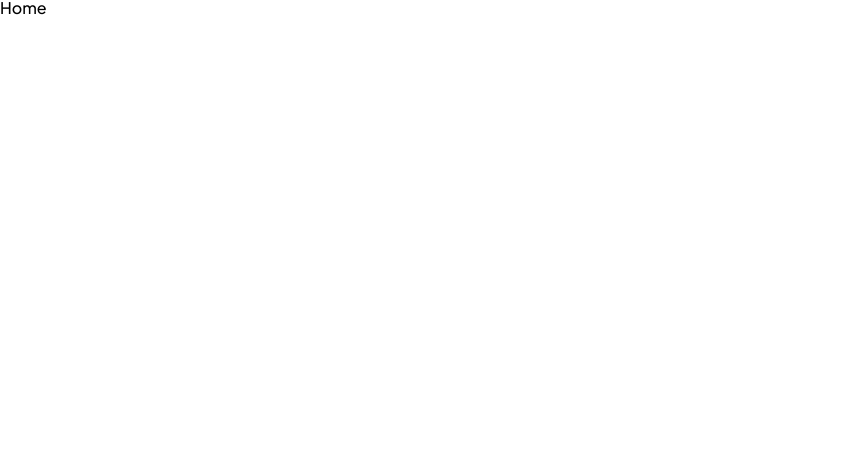
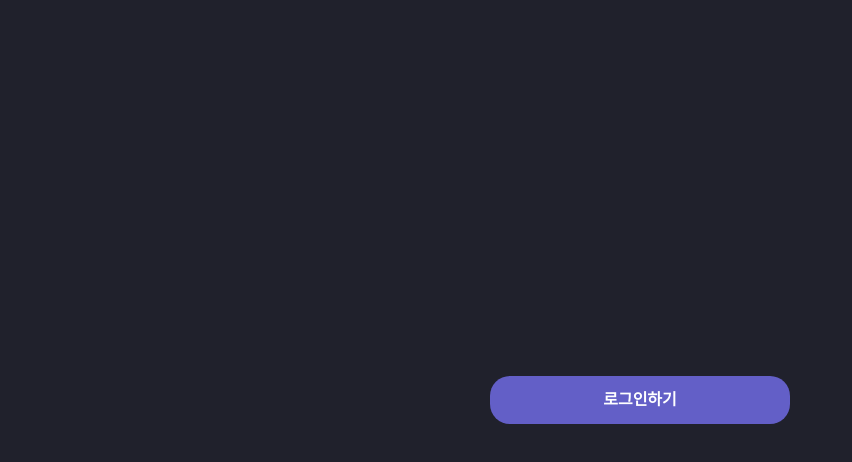
Before and after one commit to sgsg9447/study-manager, a React (Create React App) app: page / in a window 1280 px wide. Shown: the top 462 px of the page, without its empty margins (0-852 px from the left). Built offline with nearby package versions, Linux system fonts and the light colour scheme.

Commit message:
feat : home page, button component ui publishing

```diff
--- a/src/App.scss
+++ b/src/App.scss
@@ -10,6 +10,11 @@
 @import "./styles/mixins/responsive";
 @import "./styles/mixins/text-style";
 
+@import "./styles/modules/button";
+
+@import "./styles/layouts/grids";
+
+@import "./pages/home/home";
 
 body {
   font-family: "Plus Jakarta Sans", sans-serif;
--- /dev/null
+++ b/src/components/common/Button.tsx
@@ -0,0 +1,38 @@
+import { CSSProperties, useMemo } from "react";
+
+type Variant = "outlined" | "contained" | "text";
+
+export default function Button({
+  children,
+  onClick,
+  variant = "contained",
+  size = "md",
+  style,
+}: {
+  children: React.ReactNode;
+  onClick?: React.MouseEventHandler<HTMLButtonElement>;
+  variant?: Variant;
+  size?: Size;
+  style?: CSSProperties;
+}) {
+  const getVariantStyle = (variant: Variant) => {
+    const styleObj = {
+      outlined: "btn-outlined",
+      contained: "btn-primary",
+      text: "btn-text",
+    };
+    const styleMap = new Map(Object.entries(styleObj));
+    return styleMap.get(variant);
+  };
+  const getSizeStyle = (size: Size) => `btn-${size}`;
+  const _style = useMemo(() => getVariantStyle(variant), [variant]);
+  return (
+    <button
+      className={`${getVariantStyle(variant)} ${getSizeStyle(size)}`}
+      onClick={onClick}
+      style={style}
+    >
+      {children}
+    </button>
+  );
+}
--- /dev/null
+++ b/src/pages/home/_home.scss
@@ -0,0 +1,4 @@
+.home-wrapper {
+    @include flexbox();
+    height: 100%;
+  }
--- a/src/pages/home/index.tsx
+++ b/src/pages/home/index.tsx
@@ -1,3 +1,13 @@
+import Button from "../../components/common/Button";
+
 export default function Home() {
-  return <div>Home</div>;
+  return (
+    <div className="container">
+      <div className="home-wrapper">
+        <Button onClick={() => console.log("click")} style={{ width: "300px" }}>
+          로그인하기
+        </Button>
+      </div>
+    </div>
+  );
 }
--- /dev/null
+++ b/src/styles/modules/_button.scss
@@ -0,0 +1,82 @@
+%btn-base {
+  @include inline-flexbox;
+  padding: 0 8px;
+  font-weight: 700;
+  border-radius: 4px;
+  // width: 100%;
+
+  &:disabled {
+    cursor: not-allowed;
+    opacity: 0.4;
+  }
+}
+
+//styles
+.btn-primary {
+  @extend %btn-base;
+  color: $white;
+  background-color: $primary;
+  width: 100%;
+  border-radius: 20px;
+
+  &:hover {
+    background-color: $primaryLight;
+  }
+}
+
+.btn-secondary {
+  @extend %btn-base;
+  color: $primary;
+  background-color: $black;
+  width: 100%;
+  border-radius: 20px;
+
+  &:hover {
+    background-color: $gray;
+  }
+}
+
+.btn-outlined {
+  @extend %btn-base;
+  color: $primary;
+  background-color: $white;
+  border: 1px solid $primary;
+  width: 100%;
+  border-radius: 20px;
+
+  &:hover {
+    background-color: $primary;
+    color: $white;
+  }
+}
+
+.btn-text {
+  @extend %btn-base;
+  color: $primary;
+  background-color: transparent;
+
+  &:hover {
+    color: $gray;
+  }
+}
+
+//sizes
+.btn-xs {
+  @include text-style(14);
+  height: 32px;
+}
+
+.btn-sm {
+  @include text-style(16);
+  height: 40px;
+}
+
+.btn-md {
+  @include text-style(16);
+  height: 48px;
+}
+
+.btn-lg {
+  @include text-style(18);
+  height: 55px;
+}
```
Also changed, not shown: src/types/index.d.ts (added, +16 -0 lines).
